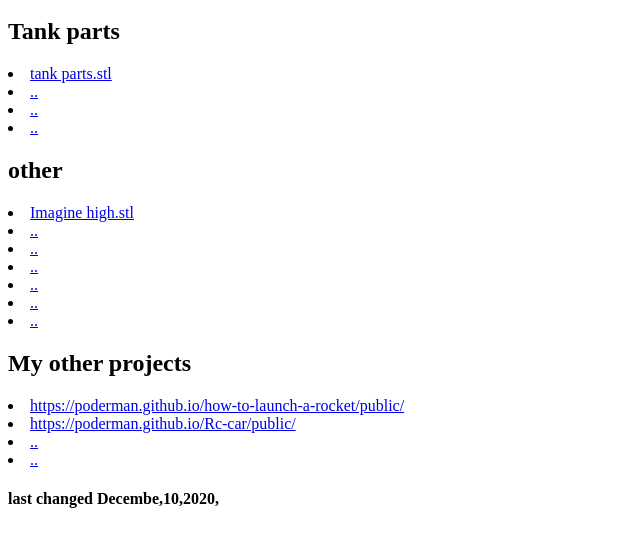
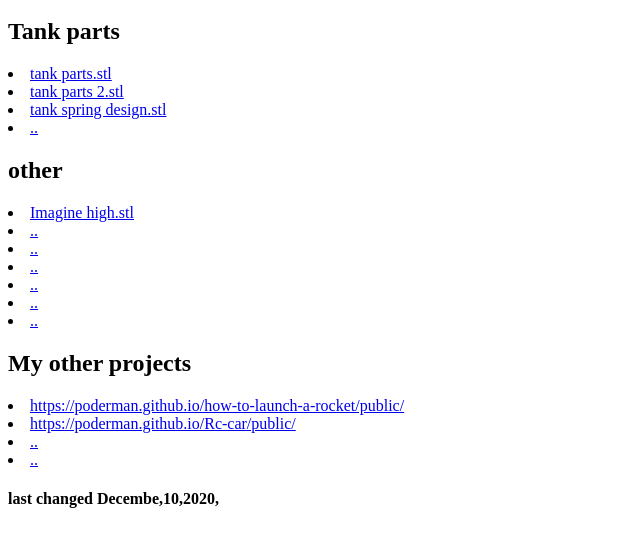
Before and after one commit to poderman/3D-print-designs, a plain HTML site: page public/index.html in a window 1280 px wide. Shown: the part 48-594 px from the top of the page, without its empty margins (0-640 px from the left). Drawn offline with Linux system fonts and the light colour scheme.

Commit message:
Update index.html

```diff
--- a/public/index.html
+++ b/public/index.html
@@ -3,8 +3,8 @@
 
 <h2 >Tank parts </h2>
 <li> <a  href="tank parts.stl">tank parts.stl</a>
-<li> <a  href="...">..</a>
-<li> <a  href="...">..</a>
+<li> <a  href="tank parts 2.stl">tank parts 2.stl</a>
+<li> <a  href="tank spring design.stl">tank spring design.stl</a>
 <li> <a  href="...">..</a>
 
  <h2 >other </h2>
```
